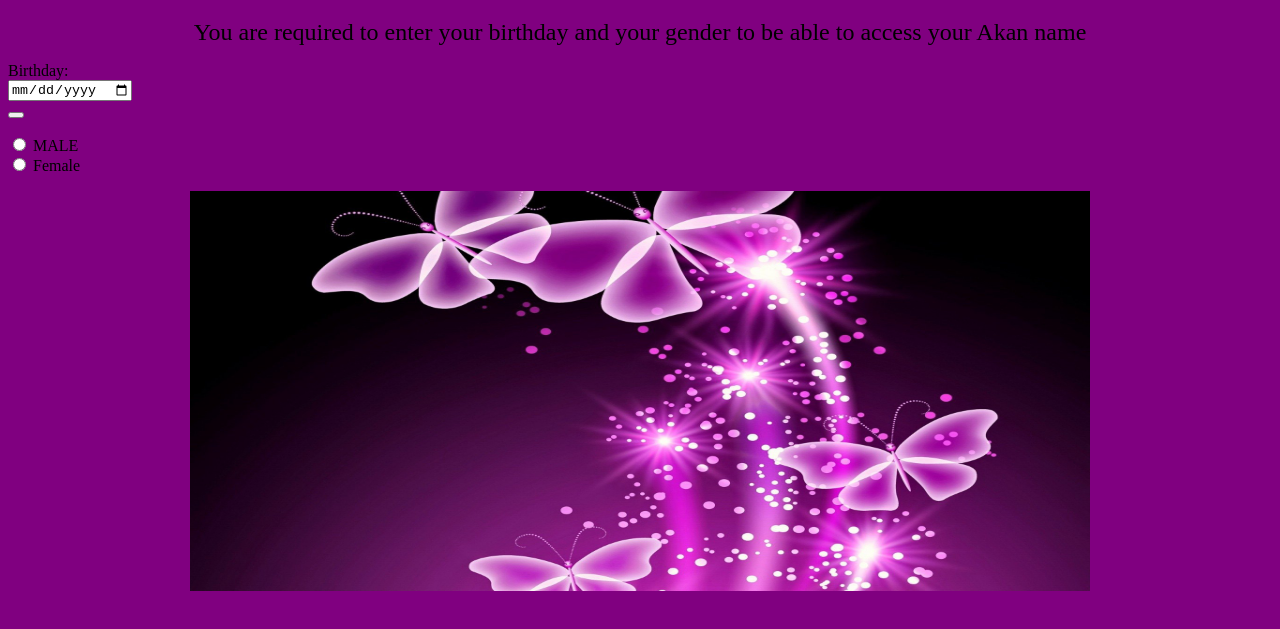
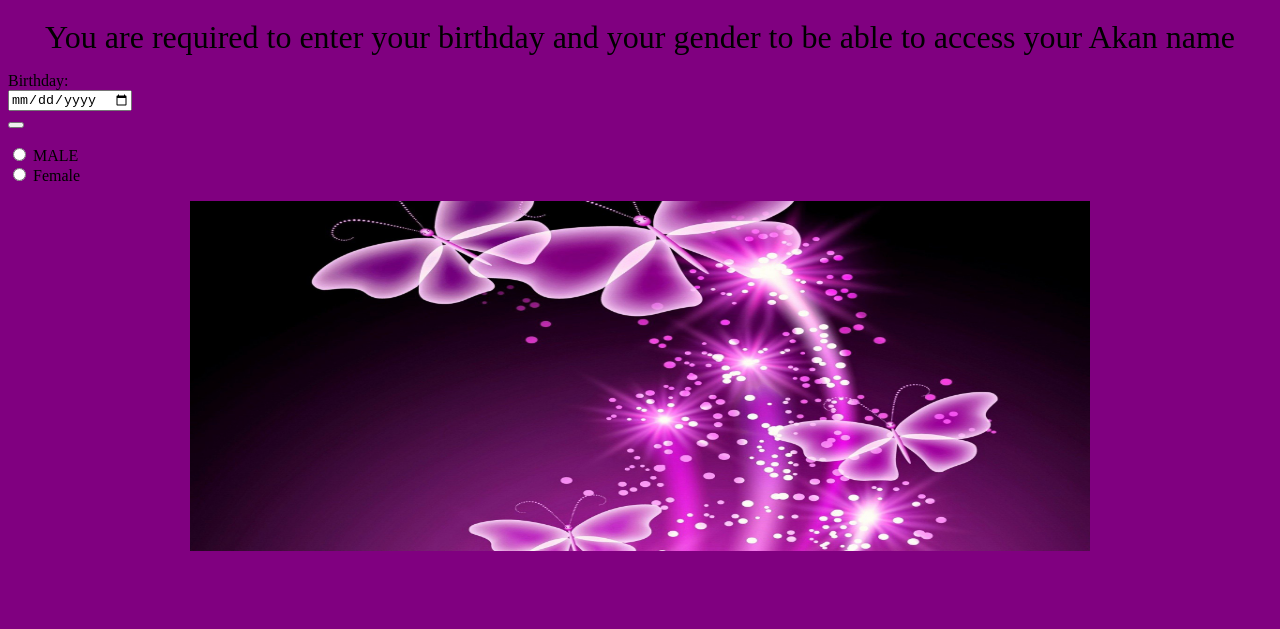
Before and after one commit to Muchaaaaa/Akan-Names, a plain HTML site: page index.html in a window 1280 px wide. Shown: the part 61-690 px from the top of the page. Drawn offline with Linux system fonts and the light colour scheme.

Commit message:
image adjustments

```diff
--- a/css/style.css
+++ b/css/style.css
@@ -9,7 +9,7 @@ h1{
 .p{
     text-align: center;
     font-family: 'Times New Roman', Times, serif;
-    font-size: x-large;
+    font-size: xx-large;
     text-decoration:gold;
 }
 .img-container{
--- a/index.html
+++ b/index.html
@@ -38,7 +38,7 @@
                     </div>
                 </p>
                 <span class="img-container">
-                    <img src="images/butterfly image.jpg" width="900" height="400">
+                    <img src="images/butterfly image.jpg" width="900" height="350">
                 </span>
                 </p>
     </div>
```
